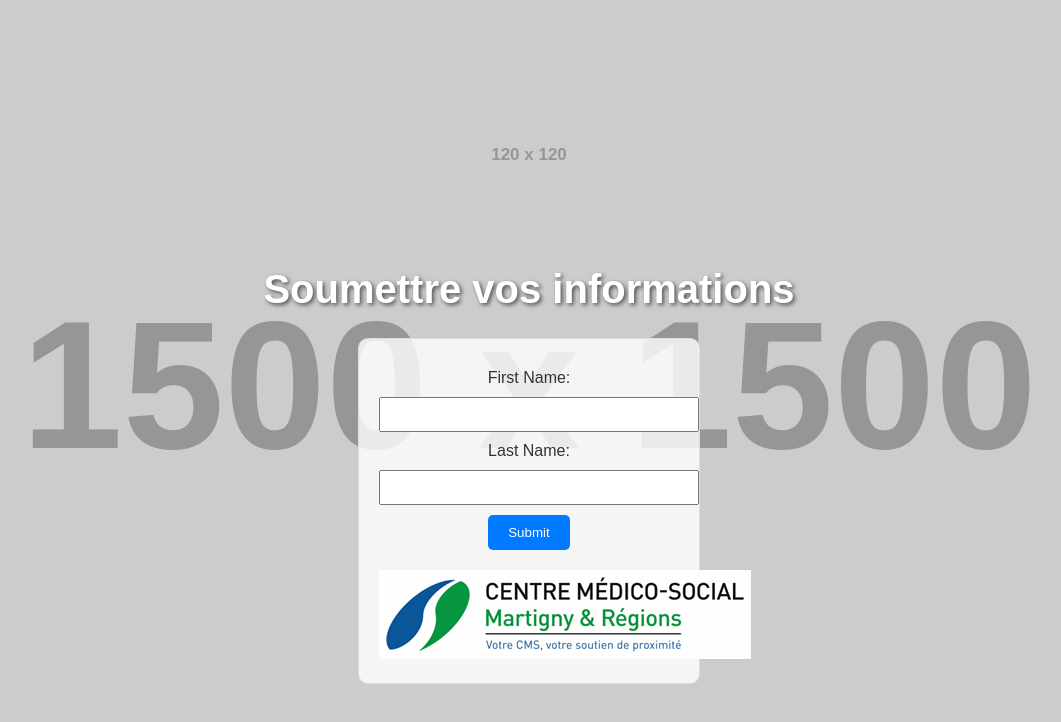
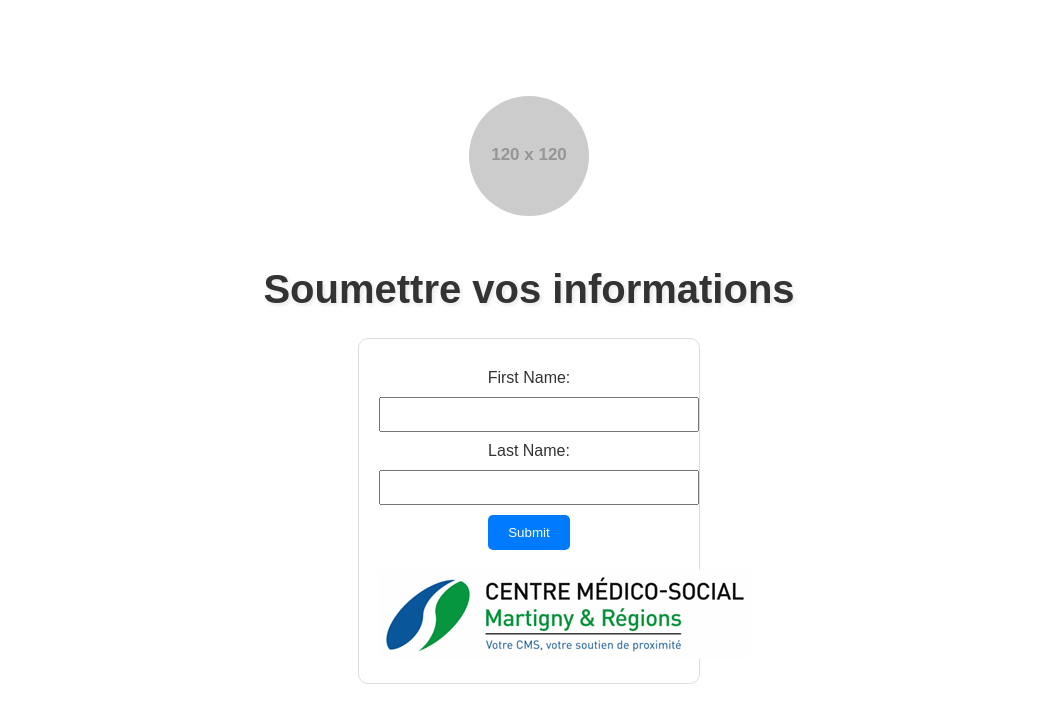
Before and after one commit to danny7787/cmsvalais.github.io, a plain HTML site: page index.html in a window 1280 px wide. Shown: the whole page, without its empty margins (111-1172 px from the left). Drawn offline with nearby package versions, Linux system fonts and the light colour scheme; placeholder pictures from the web are drawn by us.

Commit message:
Update index.html

```diff
--- a/index.html
+++ b/index.html
@@ -44,9 +44,6 @@
       color: #333;
       margin: 0;
       padding: 0;
-      background-image: url('https://via.placeholder.com/1500'); /* Background Image */
-      background-size: cover;
-      background-position: center;
       height: 100vh;
       display: flex;
       justify-content: center;
@@ -54,9 +51,9 @@
     }
 
     h1 {
-      color: white;
+      color: #333; /* Changed text color to match the new background */
       font-size: 2.5rem;
-      text-shadow: 2px 2px 4px rgba(0, 0, 0, 0.6);
+      text-shadow: 2px 2px 4px rgba(0, 0, 0, 0.1); /* Adjusted text shadow */
     }
 
     form {
```
